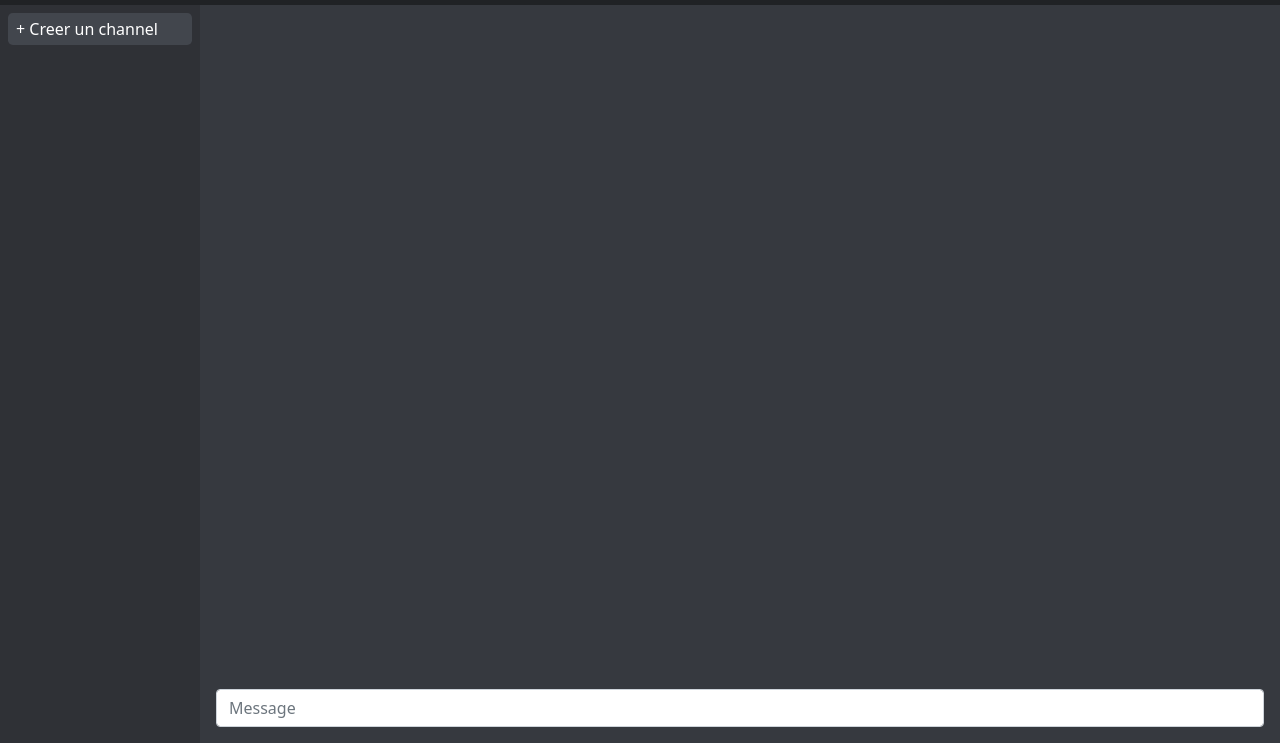
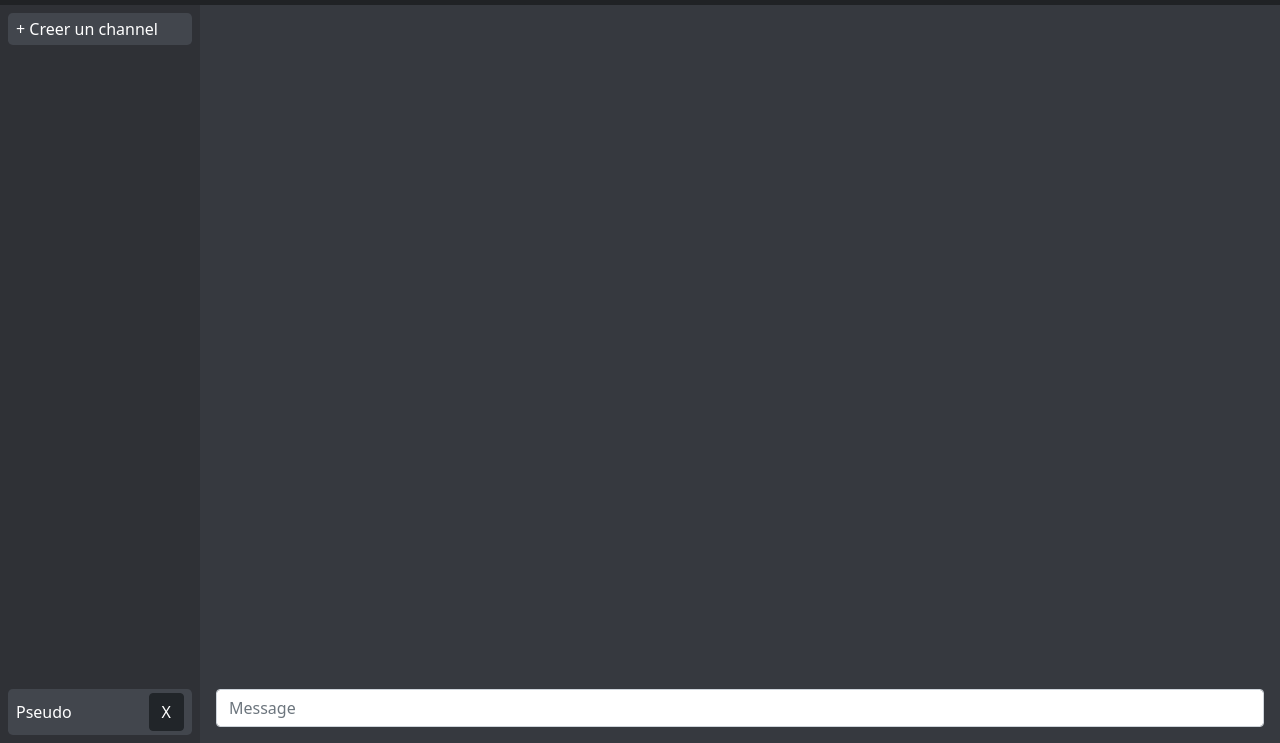
Before and after one commit to Dalvii/td-devweb-discord, a website: page public/index.html in a window 1280 px wide. Shown: the part 57-800 px from the top of the page. Drawn offline with nearby package versions, Linux system fonts and the light colour scheme; no server answers.

Commit message:
ajout box pseudo + btn deconnexion

```diff
--- a/public/index.html
+++ b/public/index.html
@@ -14,15 +14,19 @@
         <a class="navbar-brand p-2" href="#">
           Discord
         </a>
-      </nav>
+	</nav>
     <main class="d-flex flex-fill">
-        <aside class="bg-aside" style="width: 200px;">
+        <aside class="bg-aside d-flex flex-column justify-content-between" style="width: 200px;">
             <ul id="channels" class="channels p-2 list-unstyled">
 
                 <li class="bg-channel rounded-3 px-2 py-1 mb-2 text-white" id="myInput" data-bs-toggle="modal" data-bs-target="#exampleModal">
                     + Creer un channel
                 </li>
             </ul>
+			<div id="userBox" class="user d-flex align-items-center justify-content-between bg-channel rounded-3 m-2 p-2 py-1 mb-2 text-white">
+				<p class="m-0">Pseudo</p>
+				<button onclick="logout()" class="btn btn-dark">X</button>
+			</div>
         </aside>
         <div class="chat d-flex flex-column align-items-stretch justify-content-between p-3" style="flex: 1;">
             <ul id="messages" class="messages list-unstyled">
```
